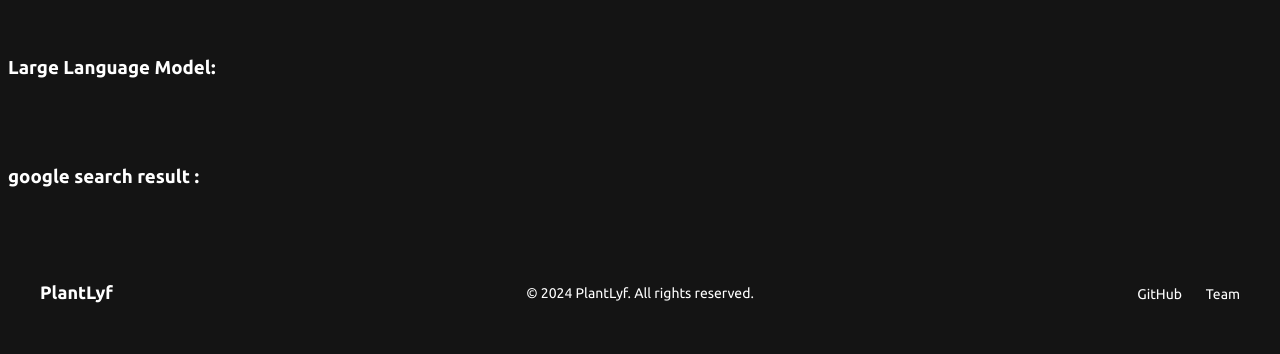
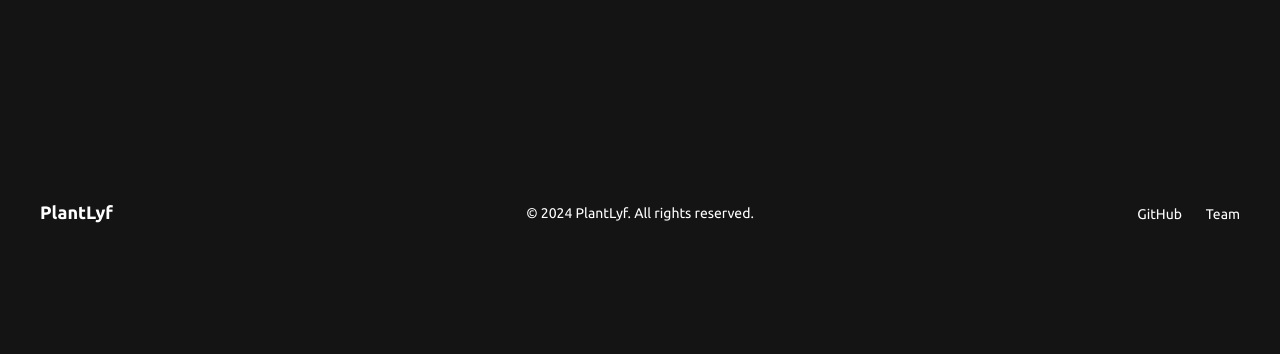
Before and after one commit to edsondsouza/plantLyf, a Flask app: page /disease_detection in a window 1280 px wide. Shown: the part 542-896 px from the top of the page. After the commit the page ends 765 px from the top, so only its background shows below. Run offline with Flask 3, Linux system fonts and the light colour scheme; parts of the project's set-up code (start-up, migrations or seed data) failed here and were passed over.

Commit message:
disease detection bug fixed

```diff
--- a/app.py
+++ b/app.py
@@ -9,7 +9,7 @@
 from googlesearch import search
 import config
 
-GOOGLE_API_KEY = "AIzaSyCB6FzLSYiuhOxJOxMC6C4UnB8DkwxwNFU"
+GOOGLE_API_KEY = config.generative_ai_api_key
 genai.configure(api_key=GOOGLE_API_KEY)
 Gmodel = genai.GenerativeModel('gemini-pro')
 global clearLines
@@ -166,9 +166,9 @@
                 # Clean each line using regular expression
                 clearLines = [re.sub(r"[^\w\s\!\?\.\,]", "", line) for line in lines]
 
-                goole_search_results = search(prompt,num=5)
+                google_search_results = search(prompt)
 
-    return render_template('diseaseDetect.html', prediction1=label, diseaseprediction=clearLines,links=goole_search_results)
+    return render_template('diseaseDetect.html', prediction1=label, diseaseprediction=clearLines,links=google_search_results)
 
 @app.route('/recommendation')
 def recomendation():
--- a/templates/diseaseDetect.html
+++ b/templates/diseaseDetect.html
@@ -66,7 +66,7 @@
 
       <button type="submit" class="btn">Submit</button>
     </form>
-
+    {% if prediction1 %}
     <h3>CNN model 1 prediction : {{prediction1}}</h3>
     <br />
     <!-- <h3>CNN model 2 prediction : {{ prediction2 }}</h3> -->
@@ -84,6 +84,7 @@
           <li><a href="{{ link }}">{{ link }}</a></li>
       {% endfor %}
       </ul>
+    {% endif %}
 
     <!-- Footer Section -->
     <footer>
```
